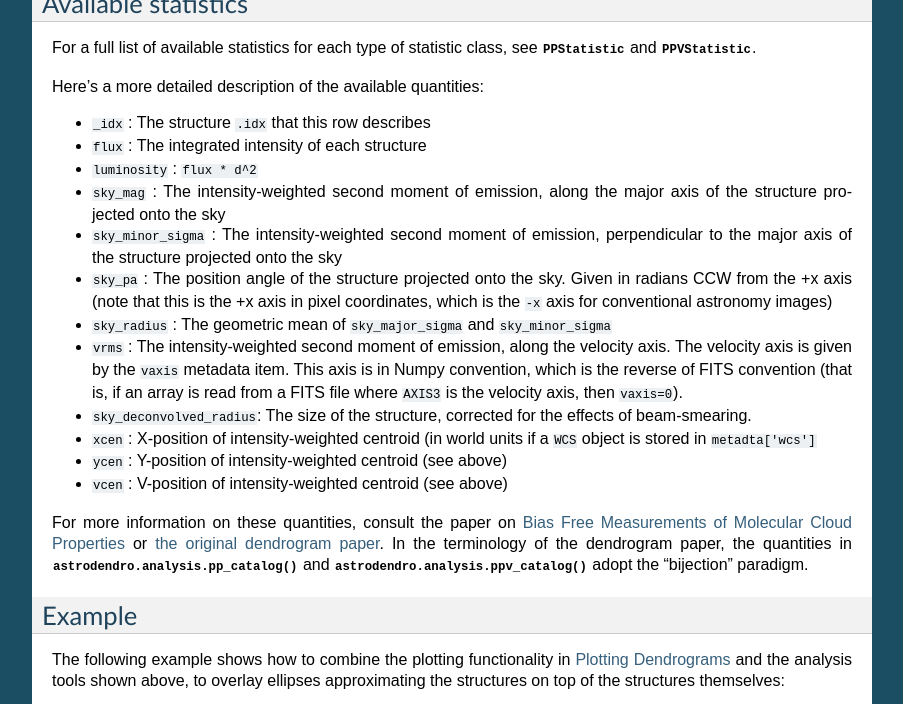
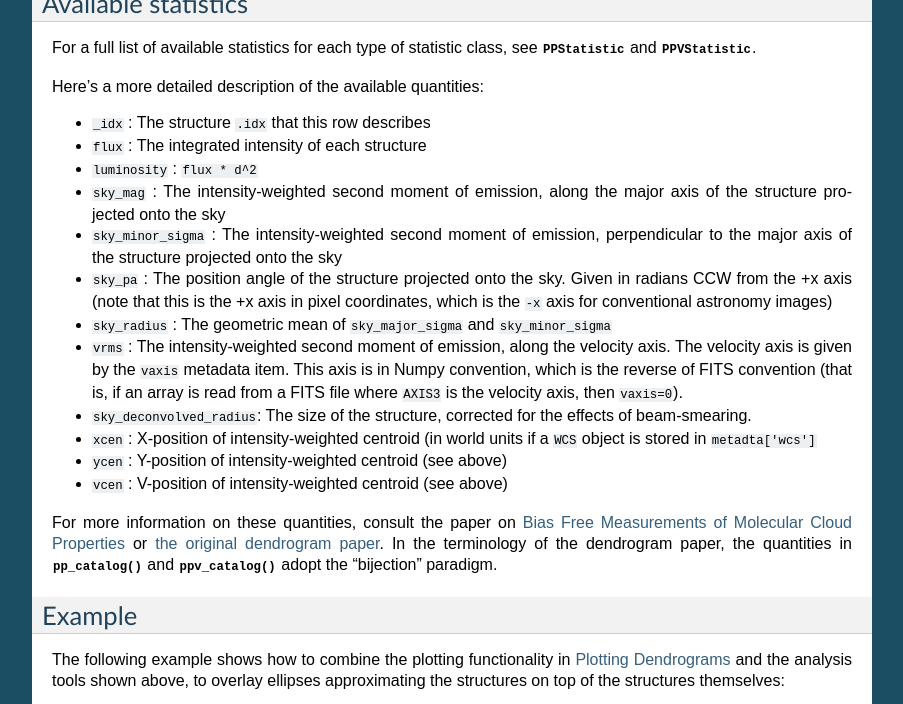
Before and after one commit to dendrograms/astrodendro, a Sphinx documentation site: the page built from docs/catalog.rst, in a window 1280 px wide and 900 px high, scrolled down 2027 px, cut to the strip 0-704 px from the top of the window. Shown: the whole strip, without its empty margins (198-1101 px from the left). Built offline with Sphinx 7.4.7, drawn with Linux system fonts in a browser that asks for light colours.

```diff
--- a/docs/catalog.rst
+++ b/docs/catalog.rst
@@ -146,8 +146,8 @@ Measurements of Molecular Cloud Properties
 <http://adsabs.harvard.edu/abs/2006PASP..118..590R>`_ or `the original
 dendrogram paper <http://adsabs.harvard.edu/abs/2008ApJ...679.1338R>`_. In the
 terminology of the dendrogram paper, the quantities in
-:func:`astrodendro.analysis.pp_catalog` and
-:func:`astrodendro.analysis.ppv_catalog` adopt the "bijection" paradigm.
+:func:`~astrodendro.analysis.pp_catalog` and
+:func:`~astrodendro.analysis.ppv_catalog` adopt the "bijection" paradigm.
 
 Example
 -------
```
